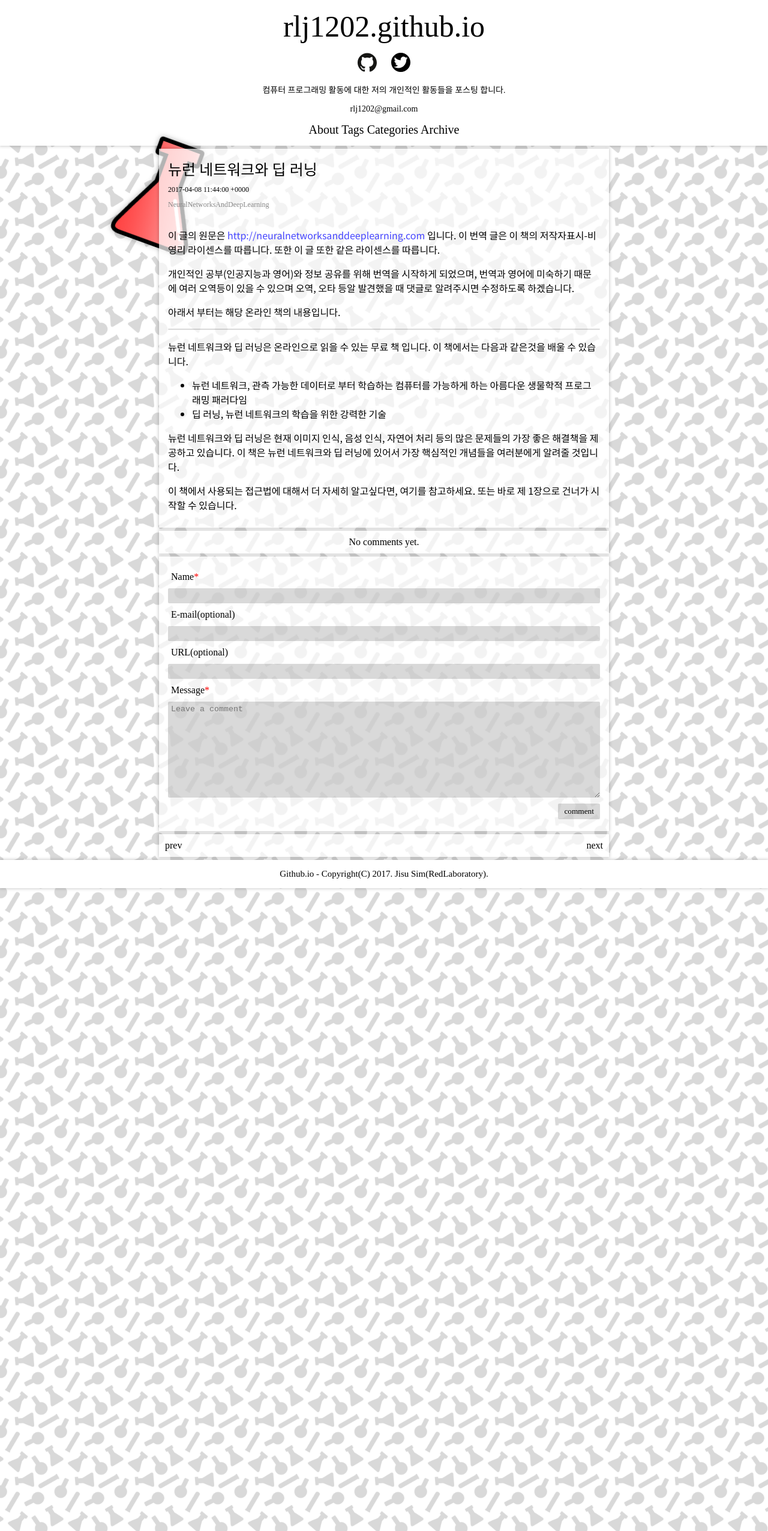
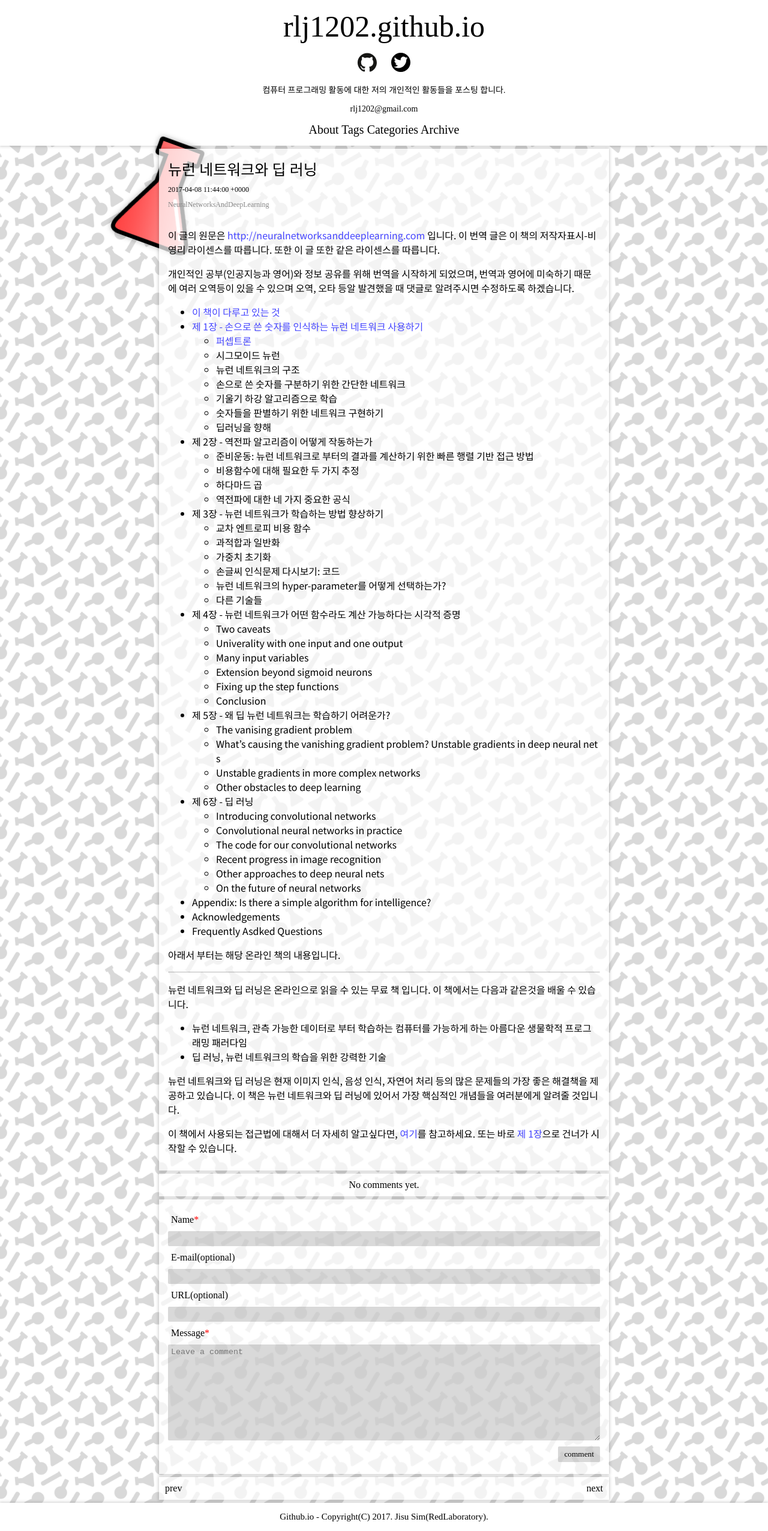
Before and after one commit to rlj1202/redlaboratory.github.io, a Jekyll site: the page built from _posts/2017-04-08-neural-network-and-deep-learning.md, in a window 1280 px wide. Shown: the whole page at 60% size. Built offline with Jekyll 4.4.1, drawn with Linux system fonts in a browser that asks for light colours; some web fonts are replaced.

Commit message:
Add post: "perceptron"

```diff
--- a/_posts/2017-04-08-neural-network-and-deep-learning.md
+++ b/_posts/2017-04-08-neural-network-and-deep-learning.md
@@ -10,6 +10,52 @@ tags:       NeuralNetworksAndDeepLearning
 
 개인적인 공부(인공지능과 영어)와 정보 공유를 위해 번역을 시작하게 되었으며, 번역과 영어에 미숙하기 때문에 여러 오역등이 있을 수 있으며 오역, 오타 등알 발견했을 때 댓글로 알려주시면 수정하도록 하겠습니다.
 
+<!-- more -->
+
+* [이 책이 다루고 있는 것][book_about]
+* [제 1장 - 손으로 쓴 숫자를 인식하는 뉴런 네트워크 사용하기][chap1]
+  * [퍼셉트론][perceptrons]
+  * 시그모이드 뉴런
+  * 뉴런 네트워크의 구조
+  * 손으로 쓴 숫자를 구분하기 위한 간단한 네트워크
+  * 기울기 하강 알고리즘으로 학습
+  * 숫자들을 판별하기 위한 네트워크 구현하기
+  * 딥러닝을 향해
+* 제 2장 - 역전파 알고리즘이 어떻게 작동하는가
+  * 준비운동: 뉴런 네트워크로 부터의 결과를 계산하기 위한 빠른 행렬 기반 접근 방법
+  * 비용함수에 대해 필요한 두 가지 추정
+  * 하다마드 곱
+  * 역전파에 대한 네 가지 중요한 공식
+* 제 3장 - 뉴런 네트워크가 학습하는 방법 향상하기
+  * 교차 엔트로피 비용 함수
+  * 과적합과 일반화
+  * 가중치 초기화
+  * 손글씨 인식문제 다시보기: 코드
+  * 뉴런 네트워크의 hyper-parameter를 어떻게 선택하는가?
+  * 다른 기술들
+* 제 4장 - 뉴런 네트워크가 어떤 함수라도 계산 가능하다는 시각적 증명
+  * Two caveats
+  * Univerality with one input and one output
+  * Many input variables
+  * Extension beyond sigmoid neurons
+  * Fixing up the step functions
+  * Conclusion
+* 제 5장 - 왜 딥 뉴런 네트워크는 학습하기 어려운가?
+  * The vanising gradient problem
+  * What's causing the vanishing gradient problem? Unstable gradients in deep neural nets
+  * Unstable gradients in more complex networks
+  * Other obstacles to deep learning
+* 제 6장 - 딥 러닝
+  * Introducing convolutional networks
+  * Convolutional neural networks in practice
+  * The code for our convolutional networks
+  * Recent progress in image recognition
+  * Other approaches to deep neural nets
+  * On the future of neural networks
+* Appendix: Is there a simple algorithm for intelligence?
+* Acknowledgements
+* Frequently Asdked Questions
+
 아래서 부터는 해당 온라인 책의 내용입니다.
 
 ------
--- a/assets/style.css
+++ b/assets/style.css
@@ -111,6 +111,9 @@ article section iframe, article section img {
 }
 article section a, article section a:link, article section a:visited {
 	color: #4545ff;
+}
+article .mjx-full-width {
+	padding: 16px 0;
 }
 div.prev_next::after {
 	content: "";
```
Also changed, not shown: other parts of _posts/2017-04-08-neural-network-and-deep-learning.md (+5 -1 lines), _posts/2017-04-08-neuralnet-chap1-using-neural-nets-to-recognize-handwritten-digits.md (+2 -0 lines), _posts/2017-04-08-perceptrons.md (added, +77 -0 lines), _posts/2017-04-08-what-this-book-is-about.md (+2 -0 lines), tags.md (+1 -1 lines), assets/lab.png, assets/neuralnet/tikz0.png (added), assets/neuralnet/tikz1.png (added), assets/neuralnet/tikz2.png (added), assets/neuralnet/tikz3.png (added), assets/neuralnet/tikz4.png (added), assets/neuralnet/tikz5.png (added), assets/neuralnet/tikz6.png (added), assets/neuralnet/tikz7.png (added), 1 other file.
